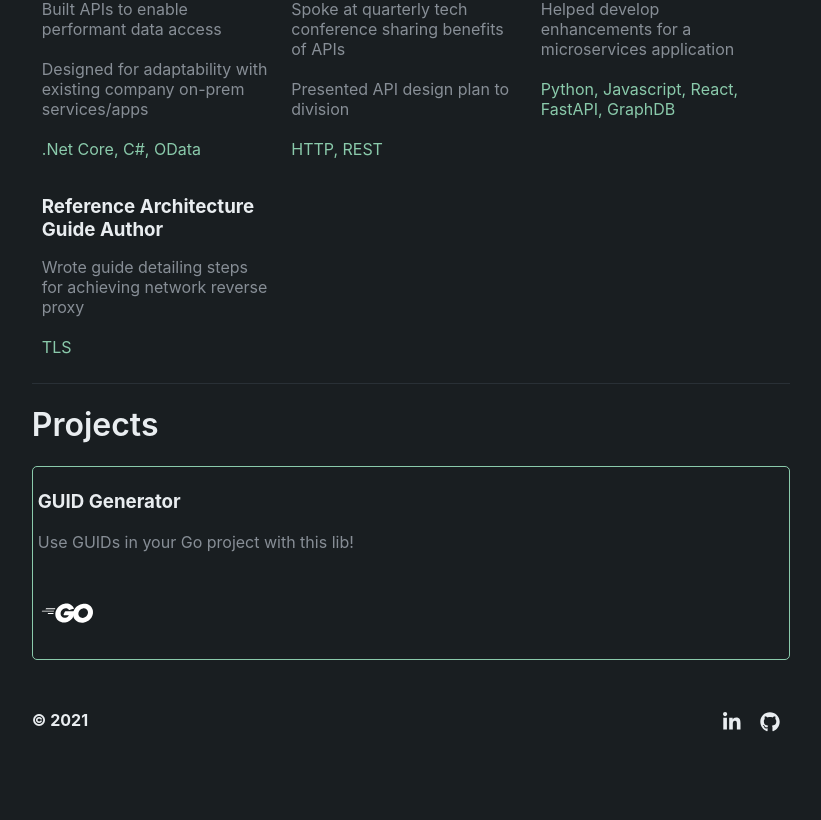
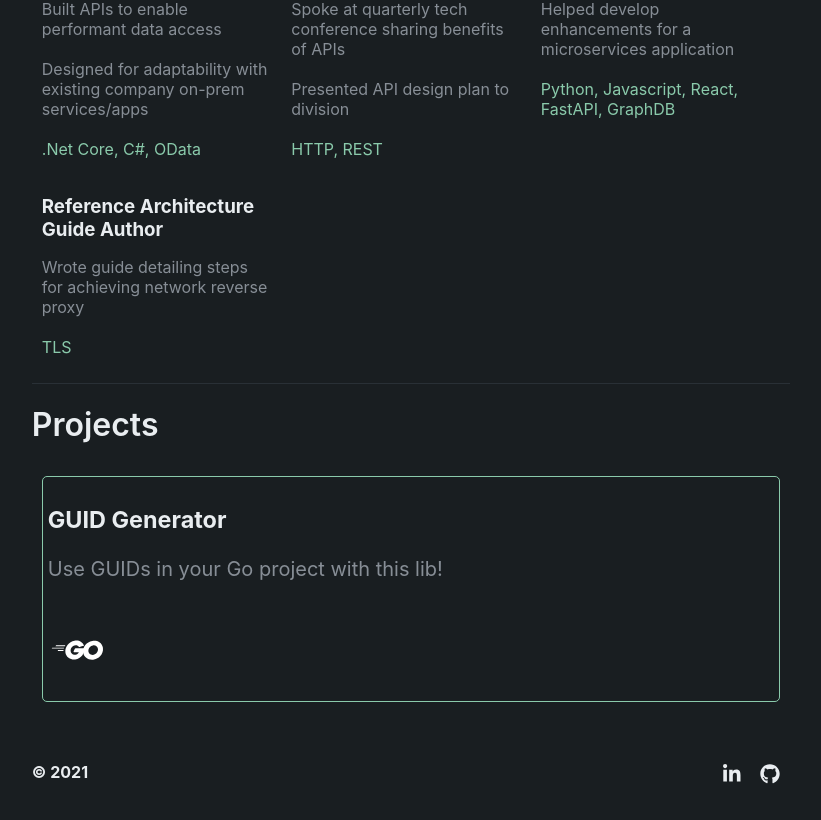
Before and after one commit to Oakes6/gofolio, a React (Create React App) app in the folder client/: page / in a window 1280 px wide. Shown: the part 1546-2366 px from the top of the page, without its empty margins (229-1050 px from the left). Before the commit the page ends 2314 px from the top, so only its background shows below. Built offline with nearby package versions, Linux system fonts and the light colour scheme.

Commit message:
fix hover

```diff
--- a/client/src/App.css
+++ b/client/src/App.css
@@ -47,6 +47,15 @@
   }
 }
 
+@keyframes highlight2 {
+  0% {
+    color: #8acaab;
+  }
+  100% {
+    color: #e9edf0;
+  }
+}
+
 .background-color {
   color: #191e21;
 }
--- a/client/src/ProjectsBox/ProjectsBox.css
+++ b/client/src/ProjectsBox/ProjectsBox.css
@@ -16,6 +16,10 @@
     border: solid 1px #8acaab;
     padding: 5px;
 }
+
+.projects-grid-item:hover {
+    border-color: #e9edf0;
+  }
 
 .projects-container-item-a {
     grid-row: 1;
--- a/client/src/ProjectsBox/ProjectsBox.js
+++ b/client/src/ProjectsBox/ProjectsBox.js
@@ -14,11 +14,13 @@ function ProjectsBox() {
         <div className="projects-container">
             <h1 className="projects-title">Projects</h1>
             <div className="projects-grid">
+                <a href="https://github.com/Oakes6/guids" style={{"text-decoration": "none"}}>
                 <div className="projects-grid-item projects-grid-item-a">
                     <h3 className="projects-container-title">GUID Generator</h3>
                     <p className="secondary-color">Use GUIDs in your Go project with this lib!</p>
                     <p className="secondary-color" style={{display: "inline-block"}}><img src={GoLogo} className="go-logo" alt="golang"/></p>
                 </div>
+                </a>
                 {/* <div className="projects-grid-item projects-grid-item-b">
                     <h3 className="projects-container-title">Song Lyrics Player</h3>
                     <p className="secondary-color">Connect with your Spotify account view lyrics while you play songs from your playlists</p>
```
